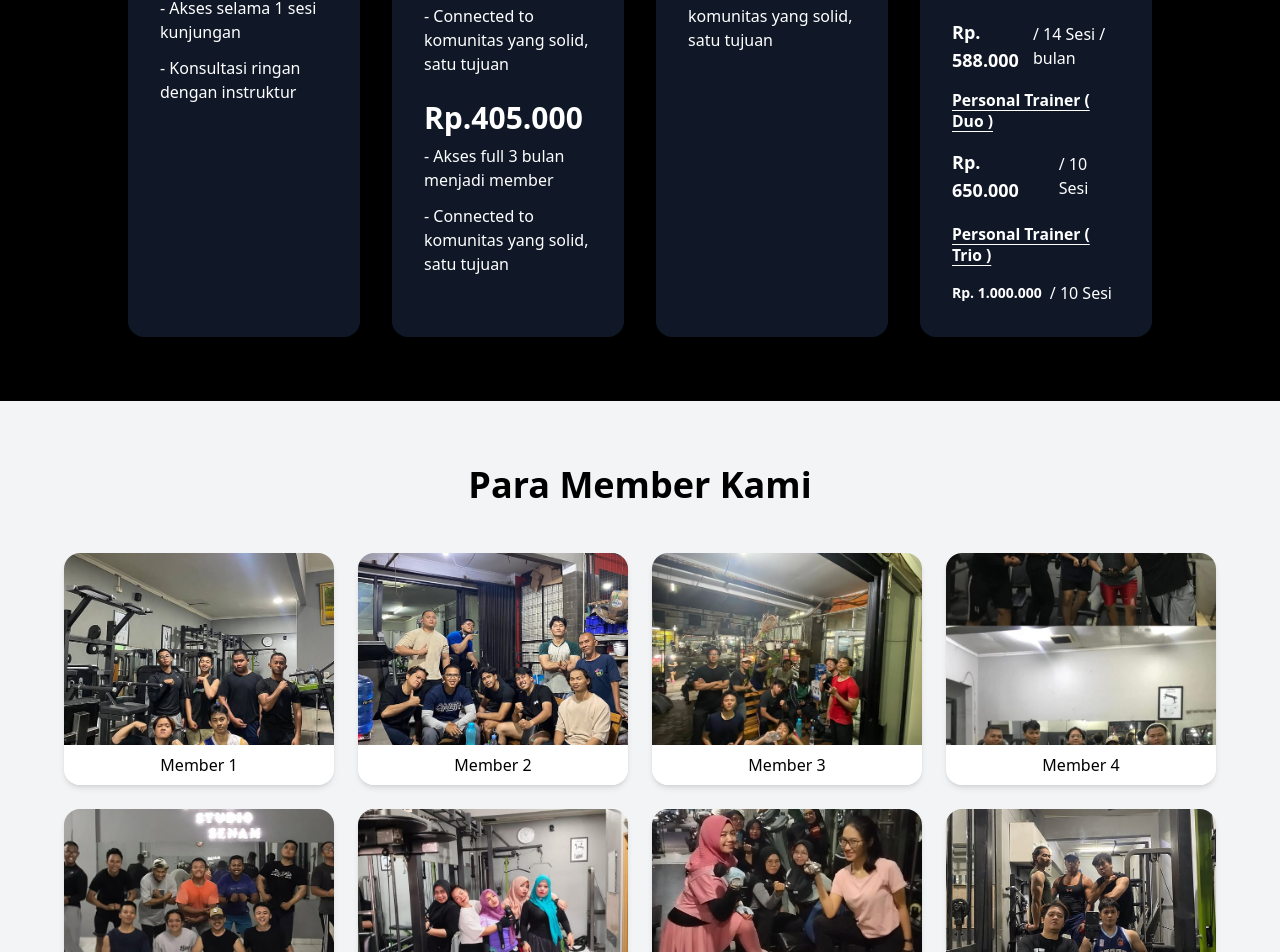
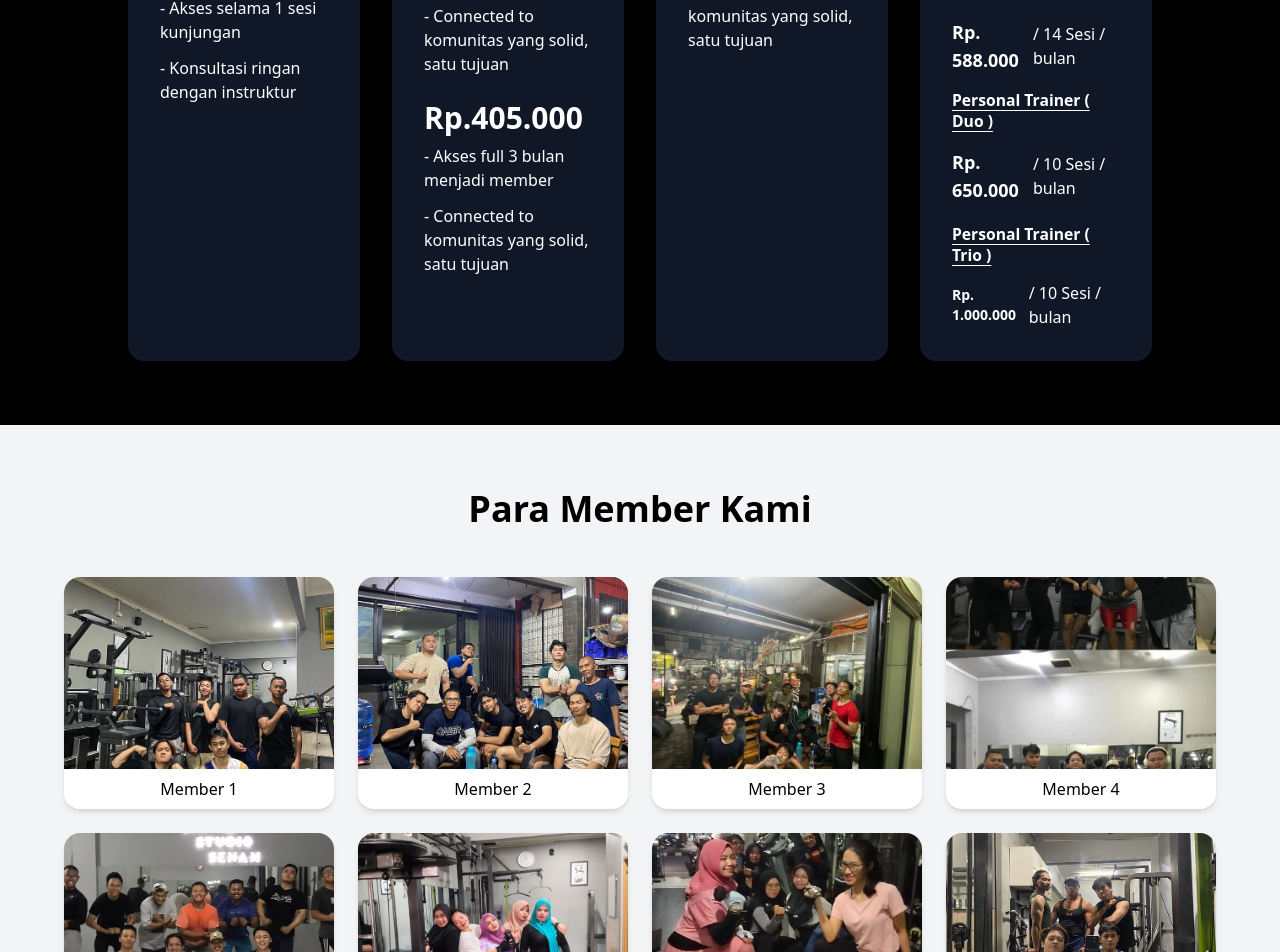
Before and after one commit to Reihannnn/drp-fitness, a React (Vite) app: page / in a window 1280 px wide. Shown: the part 1804-2756 px from the top of the page. Built offline with nearby package versions, Linux system fonts and the light colour scheme; a web font is replaced by a local one.

Commit message:
add /bulan at duo n trio  personal trainer

```diff
--- a/src/components/price/coach.jsx
+++ b/src/components/price/coach.jsx
@@ -36,7 +36,7 @@ export const CoachSectionCategoryDuo = () =>{
         <ul className="space-y-6">
           <li className="personal-trainer gap-2">
             <p className="lg:text-lg font-bold">Rp. 650.000</p>
-            <p className="text-md font-medium">/ 10 Sesi</p>
+            <p className="text-md font-medium">/ 10 Sesi / bulan </p>
           </li>
         </ul>
       </div>
@@ -54,7 +54,7 @@ export const CoachSectionCategoryTrio = () =>{
         <ul className="space-y-6">
           <li className="personal-trainer gap-2">
             <p className="lg:text-sm font-bold">Rp. 1.000.000</p>
-            <p className="text-md font-medium">/ 10 Sesi</p>
+            <p className="text-md font-medium">/ 10 Sesi / bulan</p>
           </li>
         </ul>
       </div>
```
